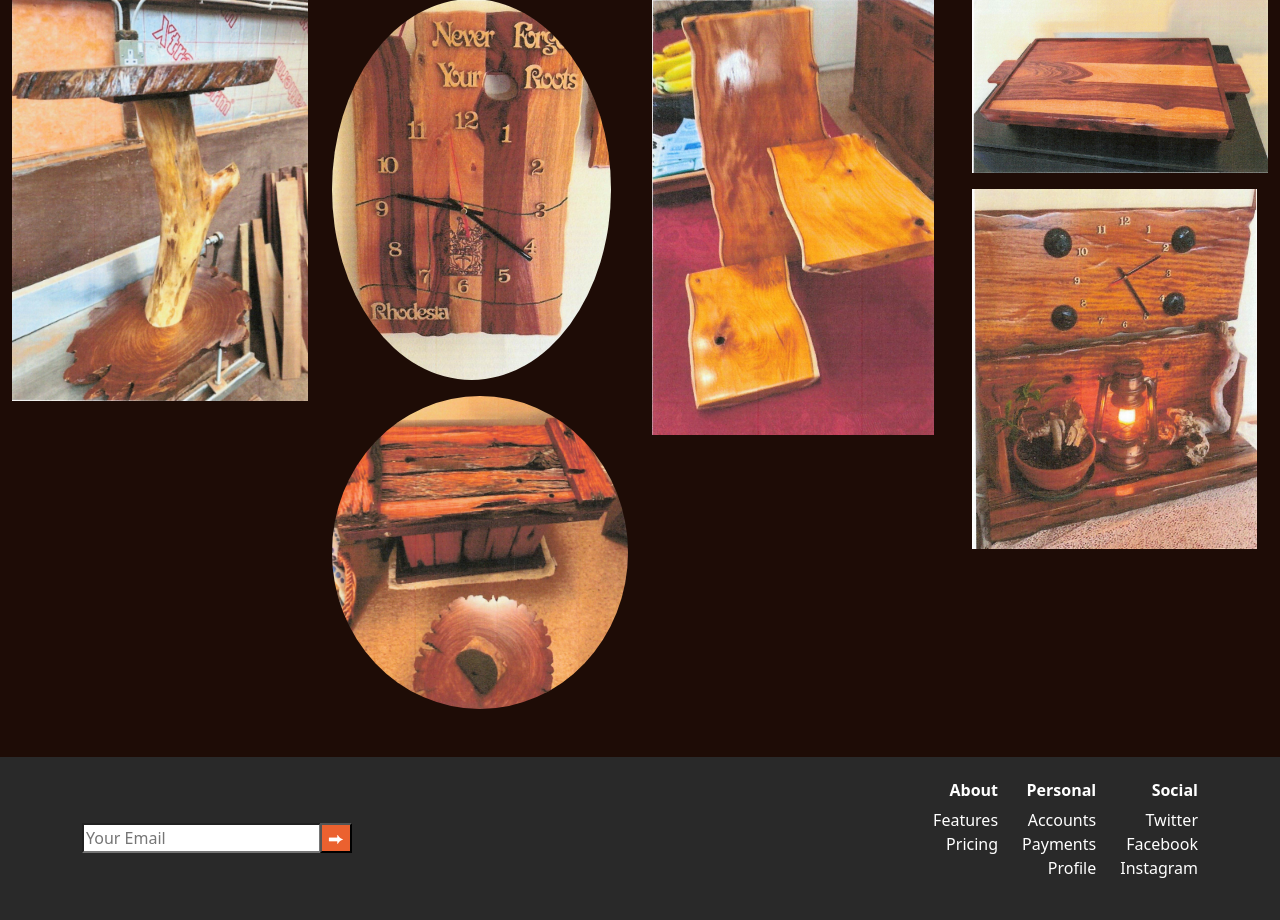
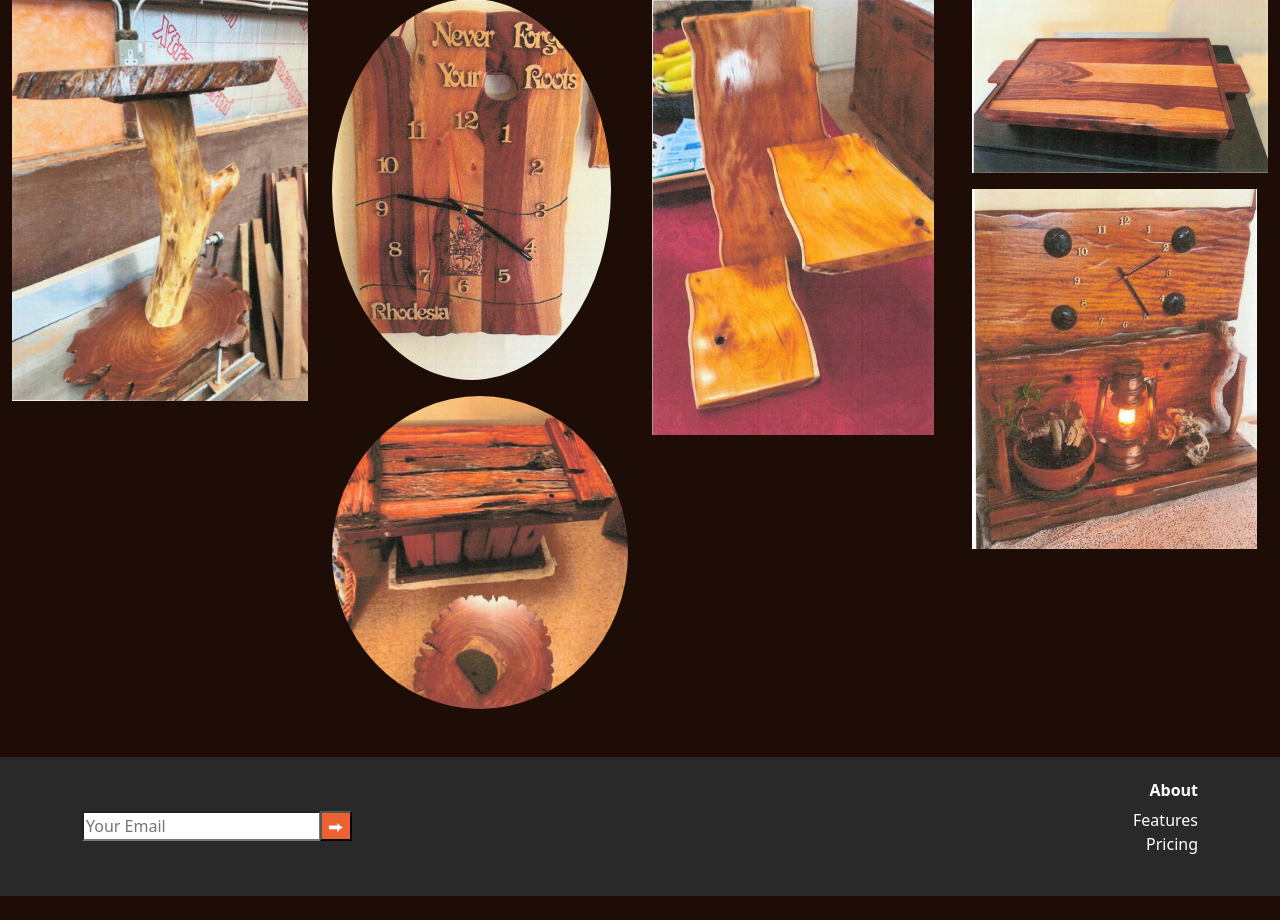
Before and after one commit to African-wild-wood-creation/African-wild-wood-creation, a Flask app: page / in a window 1280 px wide. Shown: the part 1032-1952 px from the top of the page. After the commit the page ends 1928 px from the top, so only its background shows below. Run offline with Flask 3, Linux system fonts and the light colour scheme; some web fonts are replaced.

Commit message:
remove unecessary nav links from the footer

```diff
--- a/templates/base.html
+++ b/templates/base.html
@@ -61,35 +61,6 @@
               </li>
             </ul>
           </div>
-          <div class="col">
-            <h6>Personal</h6>
-            <ul class="list-unstyled">
-              <li>
-                <a href="#">Accounts</a>
-              </li>
-              <li>
-                <a href="#">Payments</a>
-              </li>
-              <li>
-                <a href="#">Profile</a>
-              </li>
-            </ul>
-          </div>
-          <div class="col">
-            <h6>Social</h6>
-            <ul class="list-unstyled">
-              <li>
-                <a href="#">Twitter</a>
-              </li>
-              <li>
-                <a href="#">Facebook</a>
-              </li>
-              <li>
-                <a  href="#">Instagram</a>
-              </li>
-            </ul>
-          </div>
-        </div>
       </div>
     </div>
   </div>
```
